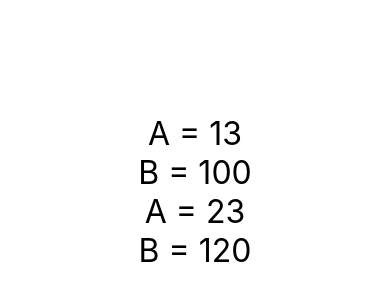
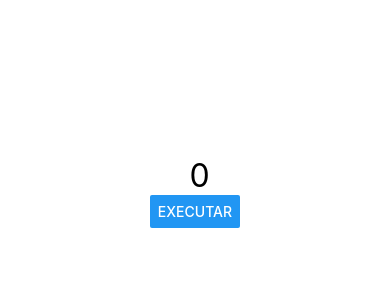
Before and after one commit to leticia-rodrigues2/Reac-native-udemy, a React Native app in the folder exercicios/: screen / in a window 390 px wide. Shown: the part 230-530 px from the top of the page. Built offline with nearby package versions, Linux system fonts and the light colour scheme.

Commit message:
Usando Comunicação Direta e Indireta aula 33

```diff
--- a/exercicios/src/App.js
+++ b/exercicios/src/App.js
@@ -1,8 +1,8 @@
 import { PATTERNLIKE_TYPES, whileStatement } from "@babel/types"
 import React from "react"
 import {View,StyleSheet} from 'react-native'
-
-import Pai from "./components/comuDireta/Pai"
+import Pai from "./components/comunicaIndireta/Pai"
+//import Pai from "./components/comuDireta/Pai"
 //import Contador from "./components/Contador"
 //import Botao from "../Botao"
 //import Titulo from "./components/Titulo"
@@ -15,10 +15,10 @@
 (
   <View style = {style.App}>
 
-   <Pai/>
-
+  <Pai></Pai>
    {/* <Botao/>
-  <Contador inicial={100} passo={10}/>
+  <Pai/>
+  <Contador inicial = {100} passo = {10}/>
   <Contador/>
    <Titulo principal = "CADASTRO PRODUTO"
       segundario="Tela de cadastro do produto"/>
--- /dev/null
+++ b/exercicios/src/components/comunicaIndireta/Filho.js
@@ -0,0 +1,21 @@
+import React from "react";
+import Estilo from "../estilo";
+import { Button } from "react-native";
+
+export default props => {
+
+  function gerarNumero (min, max){
+    const fator = max -min +1
+    return parseInt(Math.random ( ) * fator) + min
+  }
+
+  return(
+    <Button
+        title= "Executar"
+        onPress = {function (){
+            const n = gerarNumero (props.min , props.max)
+            props.funcao(n , 'O valor é : ')
+        }}
+    />
+  )
+}
--- /dev/null
+++ b/exercicios/src/components/comunicaIndireta/Pai.js
@@ -0,0 +1,25 @@
+import React, { useState } from "react";
+import Filho from "../comunicaIndireta/Filho";
+import { Text } from "react-native";
+import Estilo from "../estilo";
+
+export default props => {
+  const [texto , seTexto] = useState('')
+  const [num , setNum] = useState(0)
+
+function exibirValor (numero , texto){
+    setNum(numero)
+    seTexto(texto)
+  }
+
+  return (
+    <>
+      <Text style = {Estilo.txtG}> {texto}{num}</Text>
+      <Filho
+      min ={1}
+      max ={60}
+      funcao = {exibirValor}
+      />
+    </>
+  )
+}
```
